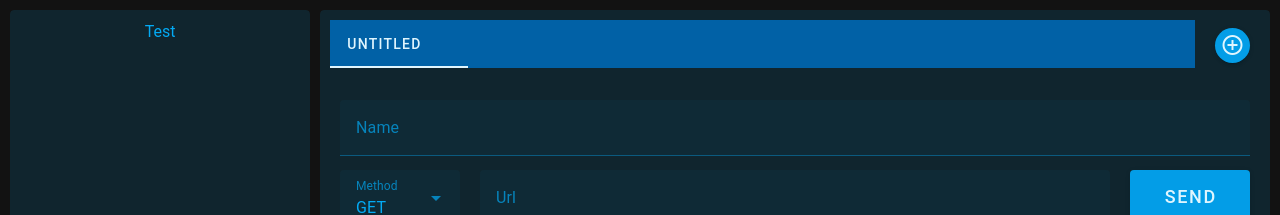
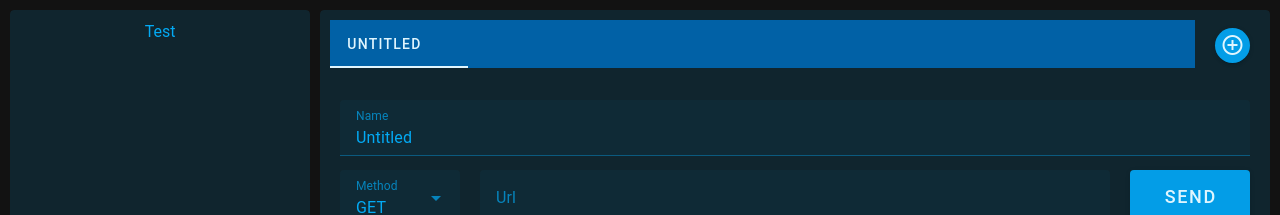
Before and after one commit to MadMac/api-tester, a Vue app: page / in a window 1280 px wide. Shown: the top 215 px of the page. Built offline with nearby package versions, Linux system fonts and the light colour scheme.

Commit message:
Refactor tab name and url handling in the UI

```diff
--- a/src/App.vue
+++ b/src/App.vue
@@ -1,7 +1,7 @@
 <script setup lang="ts">
 import { invoke } from '@tauri-apps/api'
 import { requestStore } from './store/requestStore.js'
-import { ref, onMounted } from 'vue'
+import { ref, onMounted, computed } from 'vue'
 import { RequestResponse, RequestTab } from './models/models'
 import { v4 as uuidv4 } from 'uuid';
 
@@ -9,8 +9,6 @@ import SideBar from './components/SideBar.vue';
 import TabRow from './components/TabRow.vue';
 import ParameterTable from './components/ParameterTable.vue';
 
-const apiUrl = ref("");
-const tabName = ref("")
 const requestType = ref("GET");
 
 const init_tabs = () => {
@@ -58,20 +56,8 @@ onMounted(() => {
   });
 })
 
-const update_tab_name = () => {
-  requestStore.activeTab.data.name = tabName.value
-}
-
-const update_api_url = () => {
-  requestStore.activeTab.data.url = apiUrl.value
-}
-
-
 const tab_changed = () => {
-  if (requestStore.activeTab !== undefined) {
-    tabName.value = requestStore.activeTab.data.name
-    apiUrl.value = requestStore.activeTab.data.url
-  } else {
+  if (requestStore.activeTab == undefined) {
     if (requestStore.isTabsEmpty()) {
       init_tabs();
     }
@@ -108,11 +94,11 @@ const remove_tab = (remove_tab: RequestTab) => {
 }
 
 const send_request = () => {
-  if (!apiUrl.value) return;
+  if (!requestStore.activeTab.data.url) return;
   requestStore.activeTab.data.response = {} as RequestResponse;
   switch (requestType.value) {
     case "GET":
-      invoke('send_get_request', { apiUrl: apiUrl.value })
+      invoke('send_get_request', { apiUrl: requestStore.activeTab.data.url })
         .then((response) => {
           let requestResponse = response as RequestResponse;
           requestStore.activeTab.data.response = requestResponse
@@ -120,7 +106,7 @@ const send_request = () => {
         });
       break;
     case "POST":
-      invoke('send_post_request', { apiUrl: apiUrl.value })
+      invoke('send_post_request', { apiUrl: requestStore.activeTab.data.url })
         .then((response) => {
           let requestResponse = response as RequestResponse;
           requestStore.activeTab.data.response = requestResponse
@@ -128,7 +114,7 @@ const send_request = () => {
         });
       break;
     case "PUT":
-      invoke('send_put_request', { apiUrl: apiUrl.value })
+      invoke('send_put_request', { apiUrl: requestStore.activeTab.data.url })
         .then((response) => {
           let requestResponse = response as RequestResponse;
           requestStore.activeTab.data.response = requestResponse
@@ -136,7 +122,7 @@ const send_request = () => {
         });
       break;
     case "DELETE":
-      invoke('send_delete_request', { apiUrl: apiUrl.value })
+      invoke('send_delete_request', { apiUrl: requestStore.activeTab.data.url })
         .then((response) => {
           let requestResponse = response as RequestResponse;
           requestStore.activeTab.data.response = requestResponse
@@ -156,6 +142,32 @@ const status_text_handling = () => {
   return ""
 }
 
+const activeTabName = computed({
+  get() {
+    console.log(requestStore.activeTab)
+    if (requestStore.activeTab && requestStore.activeTab.data) {
+      return requestStore.activeTab.data.name;
+     }
+    return ""
+  },
+  set(newValue: string) {
+    requestStore.activeTab.data.name = newValue;
+  }
+})
+
+const activeTabUrl = computed({
+  get() {
+    console.log(requestStore.activeTab)
+    if (requestStore.activeTab && requestStore.activeTab.data) {
+      return requestStore.activeTab.data.url;
+     }
+    return ""
+  },
+  set(newValue: string) {
+    requestStore.activeTab.data.url = newValue;
+  }
+})
+
 </script>
 
 <template>
@@ -167,13 +179,13 @@ const status_text_handling = () => {
       </div>
       <div class="flex-container">
         <div class="flex-row">
-          <v-text-field label="Name" class="input-col" @input="update_tab_name()" v-model="tabName"
+          <v-text-field label="Name" class="input-col" v-model="activeTabName"
             hide-details="auto"></v-text-field>
         </div>
         <div class="flex-row">
           <v-select label="Method" :items="['GET', 'POST', 'PUT', 'DELETE']" class="select-col"
             v-model="requestType"></v-select>
-          <v-text-field label="Url" class="input-col" @input="update_api_url()" v-model="apiUrl"></v-text-field>
+          <v-text-field label="Url" class="input-col" v-model="activeTabUrl"></v-text-field>
           <v-btn block class="button-col" size="x-large" color="light-blue-darken-1" @click="send_request()">
             SEND
           </v-btn>
```
